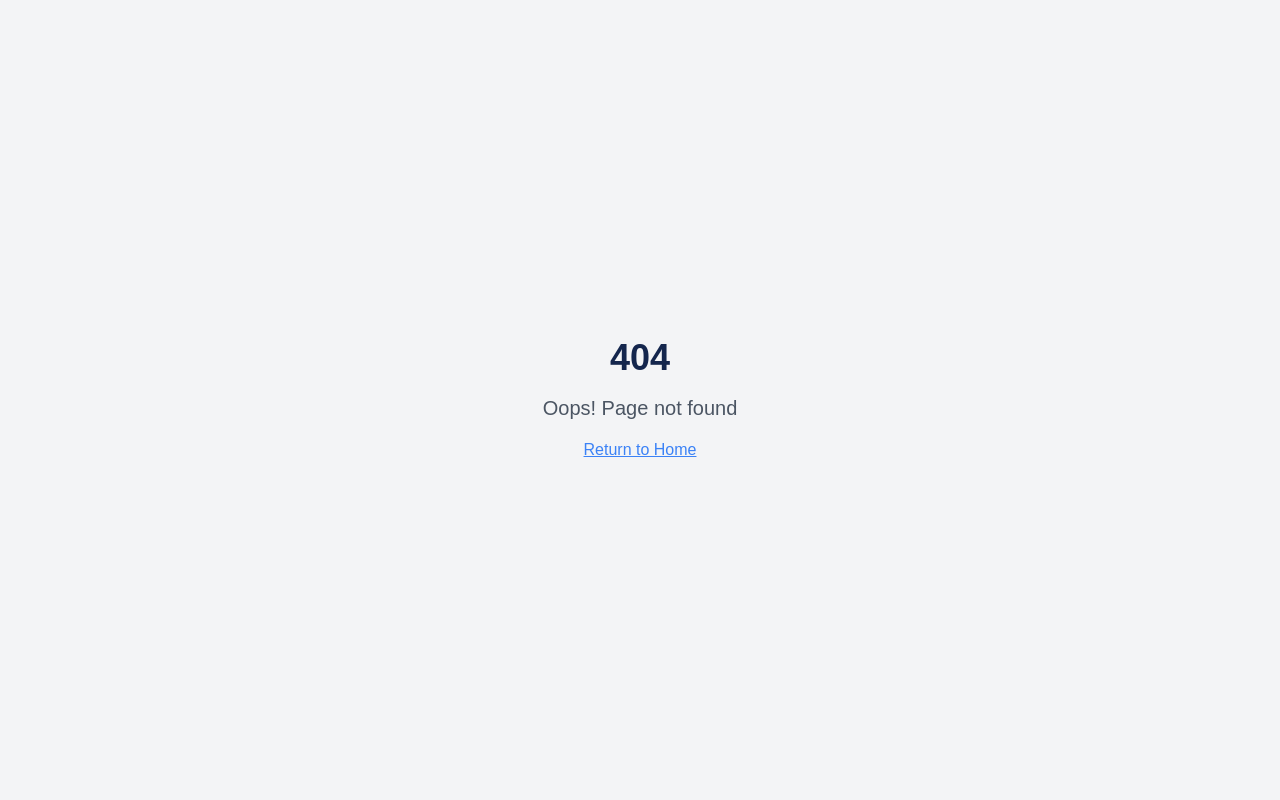
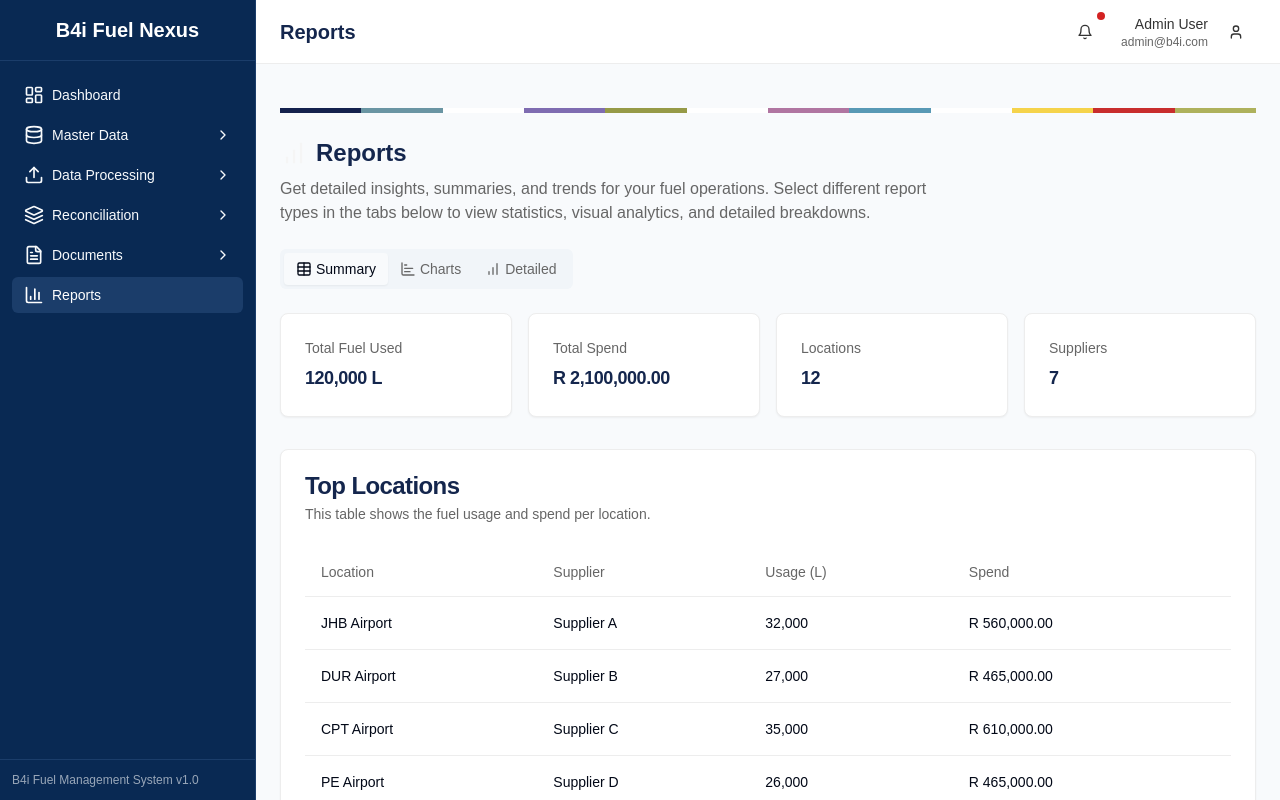
Before and after one commit to Morne004/fuel-nexus-tracker-51, a React (Vite) app: page /reports in a window 1280 px wide. Before the commit this address had no page. Shown: the top 800 px of the page. Built offline with nearby package versions, Linux system fonts and the light colour scheme.

Commit message:
feat: Create Reports page
Implement the Reports page, including basic layout and structure.

```diff
--- a/src/App.tsx
+++ b/src/App.tsx
@@ -1,4 +1,3 @@
-
 import { Toaster } from "@/components/ui/toaster";
 import { Toaster as Sonner } from "@/components/ui/sonner";
 import { TooltipProvider } from "@/components/ui/tooltip";
@@ -17,6 +16,7 @@ import Queries from "./pages/reconciliation/Queries";
 import UploadDocuments from "./pages/documents/UploadDocuments";
 import ManageDocuments from "./pages/documents/ManageDocuments";
 import NotFound from "./pages/NotFound";
+import Reports from "./pages/Reports";
 
 const queryClient = new QueryClient();
 
@@ -48,6 +48,9 @@ const App = () => (
           <Route path="/documents/upload" element={<UploadDocuments />} />
           <Route path="/documents/manage" element={<ManageDocuments />} />
 
+          {/* Reports Route */}
+          <Route path="/reports" element={<Reports />} />
+
           {/* Catch-all Route */}
           <Route path="*" element={<NotFound />} />
         </Routes>
--- /dev/null
+++ b/src/pages/Reports.tsx
@@ -0,0 +1,181 @@
+
+import React from "react";
+import {
+  Tabs,
+  TabsList,
+  TabsTrigger,
+  TabsContent,
+} from "@/components/ui/tabs";
+import { Card, CardContent, CardHeader, CardTitle, CardDescription } from "@/components/ui/card";
+import {
+  Table,
+  TableHeader,
+  TableBody,
+  TableFooter,
+  TableHead,
+  TableRow,
+  TableCell,
+} from "@/components/ui/table";
+import { ChartContainer } from "@/components/ui/chart";
+import { BarChart, ChartBar, Table as TableIcon } from "lucide-react";
+import PageLayout from "@/components/layout/PageLayout";
+
+const summaryData = [
+  { label: "Total Fuel Used", value: "120,000 L" },
+  { label: "Total Spend", value: "R 2,100,000.00" },
+  { label: "Locations", value: "12" },
+  { label: "Suppliers", value: "7" },
+];
+
+const reportTableRows = [
+  { location: "JHB Airport", supplier: "Supplier A", usage: 32000, spend: 560000 },
+  { location: "DUR Airport", supplier: "Supplier B", usage: 27000, spend: 465000 },
+  { location: "CPT Airport", supplier: "Supplier C", usage: 35000, spend: 610000 },
+  { location: "PE Airport", supplier: "Supplier D", usage: 26000, spend: 465000 },
+];
+
+const chartData = [
+  { name: "Jan", usage: 23000 },
+  { name: "Feb", usage: 19000 },
+  { name: "Mar", usage: 24500 },
+  { name: "Apr", usage: 21000 },
+  { name: "May", usage: 24500 },
+];
+
+export default function Reports() {
+  return (
+    <PageLayout title="Reports">
+      <div className="mb-6">
+        <h2 className="text-2xl font-bold text-primary flex items-center gap-2">
+          <BarChart className="w-7 h-7 text-secondary" />
+          Reports
+        </h2>
+        <p className="text-muted-foreground max-w-2xl mt-2">
+          Get detailed insights, summaries, and trends for your fuel operations. Select different report types in the tabs below to view statistics, visual analytics, and detailed breakdowns.
+        </p>
+      </div>
+      <Tabs defaultValue="summary" className="w-full">
+        <TabsList className="mb-4">
+          <TabsTrigger value="summary" className="flex items-center gap-1">
+            <TableIcon className="w-4 h-4" /> Summary
+          </TabsTrigger>
+          <TabsTrigger value="charts" className="flex items-center gap-1">
+            <ChartBar className="w-4 h-4" /> Charts
+          </TabsTrigger>
+          <TabsTrigger value="detailed" className="flex items-center gap-1">
+            <BarChart className="w-4 h-4" /> Detailed
+          </TabsTrigger>
+        </TabsList>
+        <TabsContent value="summary">
+          {/* Summary Stat Cards */}
+          <div className="grid grid-cols-1 md:grid-cols-4 gap-4 mb-8">
+            {summaryData.map((stat) => (
+              <Card key={stat.label}>
+                <CardHeader>
+                  <CardDescription>{stat.label}</CardDescription>
+                  <CardTitle className="text-lg">{stat.value}</CardTitle>
+                </CardHeader>
+              </Card>
+            ))}
+          </div>
+          {/* Table */}
+          <Card>
+            <CardHeader>
+              <CardTitle>Top Locations</CardTitle>
+              <CardDescription>This table shows the fuel usage and spend per location.</CardDescription>
+            </CardHeader>
+            <CardContent>
+              <Table>
+                <TableHeader>
+                  <TableRow>
+                    <TableHead>Location</TableHead>
+                    <TableHead>Supplier</TableHead>
+                    <TableHead>Usage (L)</TableHead>
+                    <TableHead>Spend</TableHead>
+                  </TableRow>
+                </TableHeader>
+                <TableBody>
+                  {reportTableRows.map((row, i) => (
+                    <TableRow key={i}>
+                      <TableCell>{row.location}</TableCell>
+                      <TableCell>{row.supplier}</TableCell>
+                      <TableCell>{row.usage.toLocaleString()}</TableCell>
+                      <TableCell>{"R " + row.spend.toLocaleString("en-ZA", { minimumFractionDigits: 2 })}</TableCell>
+                    </TableRow>
+                  ))}
+                </TableBody>
+                <TableFooter>
+                  <TableRow>
+                    <TableCell colSpan={2} className="font-bold">Total</TableCell>
+                    <TableCell className="font-bold">
+                      {reportTableRows.reduce((a, b) => a + b.usage, 0).toLocaleString()}
+                    </TableCell>
+                    <TableCell className="font-bold">
+                      {"R " +
+                        reportTableRows
+                          .reduce((a, b) => a + b.spend, 0)
+                          .toLocaleString("en-ZA", { minimumFractionDigits: 2 })}
+                    </TableCell>
+                  </TableRow>
+                </TableFooter>
+              </Table>
+            </CardContent>
+          </Card>
+        </TabsContent>
+        <TabsContent value="charts">
+          <div className="mb-5">
+            <Card>
+              <CardHeader>
+                <CardTitle>Fuel Usage Trend</CardTitle>
+                <CardDescription>Monthly fuel usage for the current year</CardDescription>
+              </CardHeader>
+              <CardContent>
+                <ChartContainer
+                  config={{
+                    usage: {
+                      label: "Usage (L)",
+                      color: "#7F6CB1", // purple
+                      icon: ChartBar,
+                    },
+                  }}
+                  className="min-h-[350px]"
+                >
+                  {({ ResponsiveContainer, BarChart: BarGraph, XAxis, YAxis, Tooltip, Legend, Bar }) => (
+                    <ResponsiveContainer width="100%" height={350}>
+                      <BarGraph data={chartData}>
+                        <XAxis dataKey="name" />
+                        <YAxis />
+                        <Tooltip />
+                        <Legend />
+                        <Bar dataKey="usage" fill="#7F6CB1" name="Usage (L)" />
+                      </BarGraph>
+                    </ResponsiveContainer>
+                  )}
+                </ChartContainer>
+              </CardContent>
+            </Card>
+          </div>
+        </TabsContent>
+        <TabsContent value="detailed">
+          <Card>
+            <CardHeader>
+              <CardTitle>Detailed Report</CardTitle>
+              <CardDescription>
+                Download the complete detailed usage and spend records as CSV or PDF.
+              </CardDescription>
+            </CardHeader>
+            <CardContent>
+              <div className="flex flex-col md:flex-row gap-4 items-center">
+                <button className="bg-primary text-primary-foreground px-4 py-2 rounded shadow font-medium">Download CSV</button>
+                <button className="bg-secondary text-secondary-foreground px-4 py-2 rounded shadow font-medium">Download PDF</button>
+              </div>
+              <div className="mt-6 text-sm text-muted-foreground">
+                To access line-item records or custom reports, contact support or use the available exports above.
+              </div>
+            </CardContent>
+          </Card>
+        </TabsContent>
+      </Tabs>
+    </PageLayout>
+  );
+}
```
